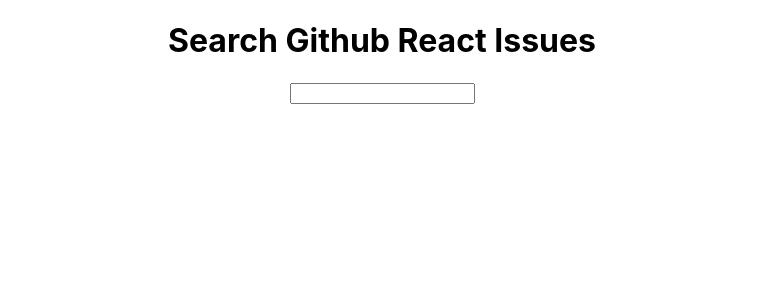
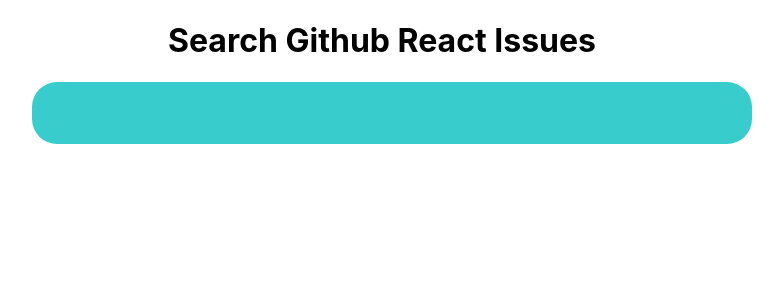
Before and after one commit to iiffd/github-autocomplete, a React (Create React App) app: page / in a window 1280 px wide. Shown: the top 300 px of the page, without its empty margins (258-1041 px from the left). Built offline with nearby package versions, Linux system fonts and the light colour scheme; no server answers.

Commit message:
feat: update styling of input and selection boxes

```diff
--- a/src/App/App.css
+++ b/src/App/App.css
@@ -1,23 +1,8 @@
-.App {
+.app {
   text-align: center;
 }
 
-.App-logo {
-  height: 40vmin;
-  pointer-events: none;
+.autocomplete-wrapper {
+  max-width: 700px;
+  margin: auto;
 }
-
-.App-header {
-  background-color: white;
-  min-height: 100vh;
-  display: flex;
-  flex-direction: column;
-  align-items: center;
-  justify-content: center;
-  font-size: calc(10px + 2vmin);
-  color: white;
-}
-
-.App-link {
-  color: #61dafb;
-}
--- a/src/App/App.js
+++ b/src/App/App.js
@@ -4,7 +4,7 @@
 
 const App = () => {
   return (
-    <div className="App">
+    <div className="app">
       <h1>Search Github React Issues</h1>
       <Autocomplete />
     </div>
--- a/src/Autocomplete/Autocomplete.css
+++ b/src/Autocomplete/Autocomplete.css
@@ -1,3 +1,9 @@
-.Autocomplete {
-  text-align: center;
+.autocomplete-input {
+  width: 700px;
+  background-color: #39CCCC;
+  border: none;
+  color: white;
+  padding: 10px;
+  font-size: 36px;
+  border-radius: 25px;
 }
--- a/src/Autocomplete/Autocomplete.js
+++ b/src/Autocomplete/Autocomplete.js
@@ -38,7 +38,7 @@
   }
 
   return (
-    <>
+    <div className="autocomplete-wrapper">
       <input
         className="autocomplete-input"
         type="text"
@@ -51,7 +51,7 @@
         userInput={userInput}
         filteredSuggestions={filteredSuggestions}
       />
-    </>
+    </div>
   );
 }
 
--- a/src/Autocomplete/SuggestionsList.css
+++ b/src/Autocomplete/SuggestionsList.css
@@ -1,4 +1,25 @@
+.suggestions {
+  padding: 0;
+}
+
 li {
   text-align: left;
   display: block;
+  padding: 10px 0;
+  width: 100%;
 }
+
+a {
+  padding: 10px;
+  background-color: #39CCCC;
+  color: white;
+  display: inline-block;
+  width: 100%;
+  border-radius: 25px;
+  text-decoration: none;
+
+}
+
+a:hover {
+  text-decoration: underline;
+}
```
